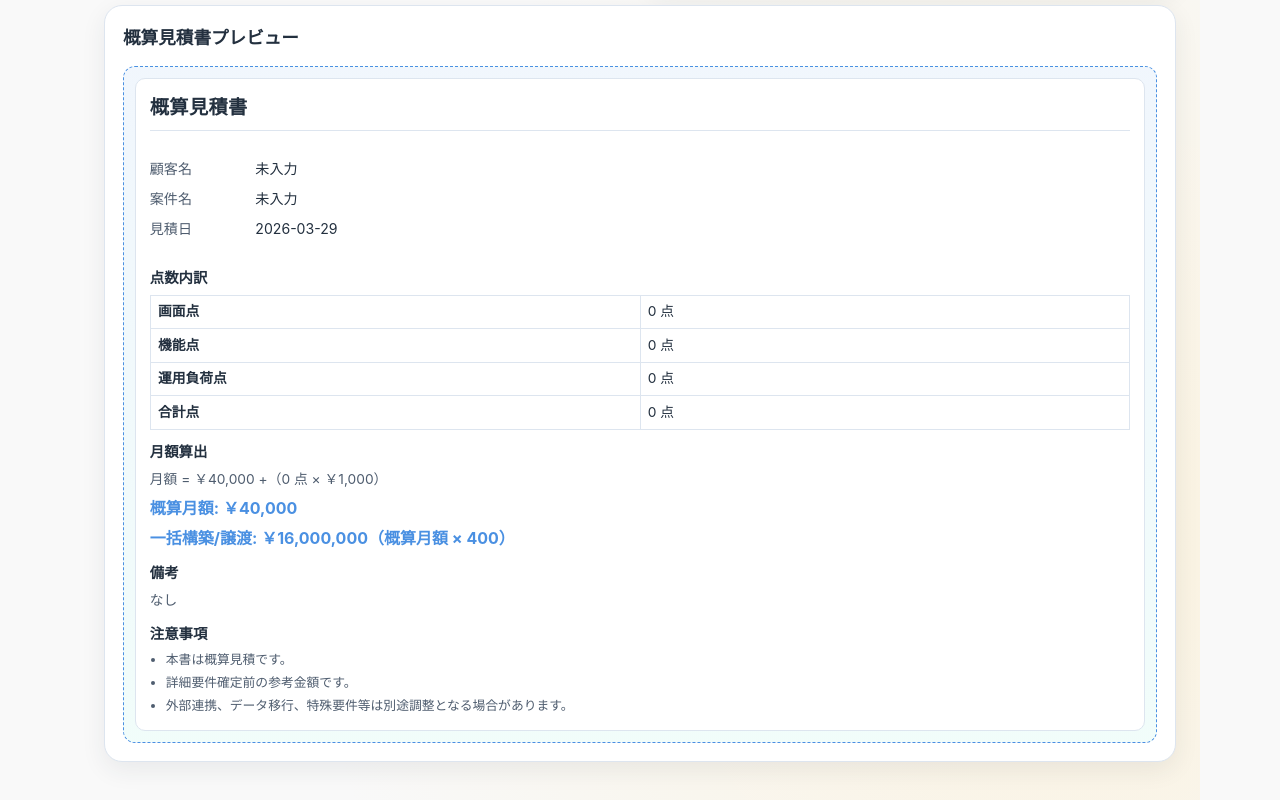
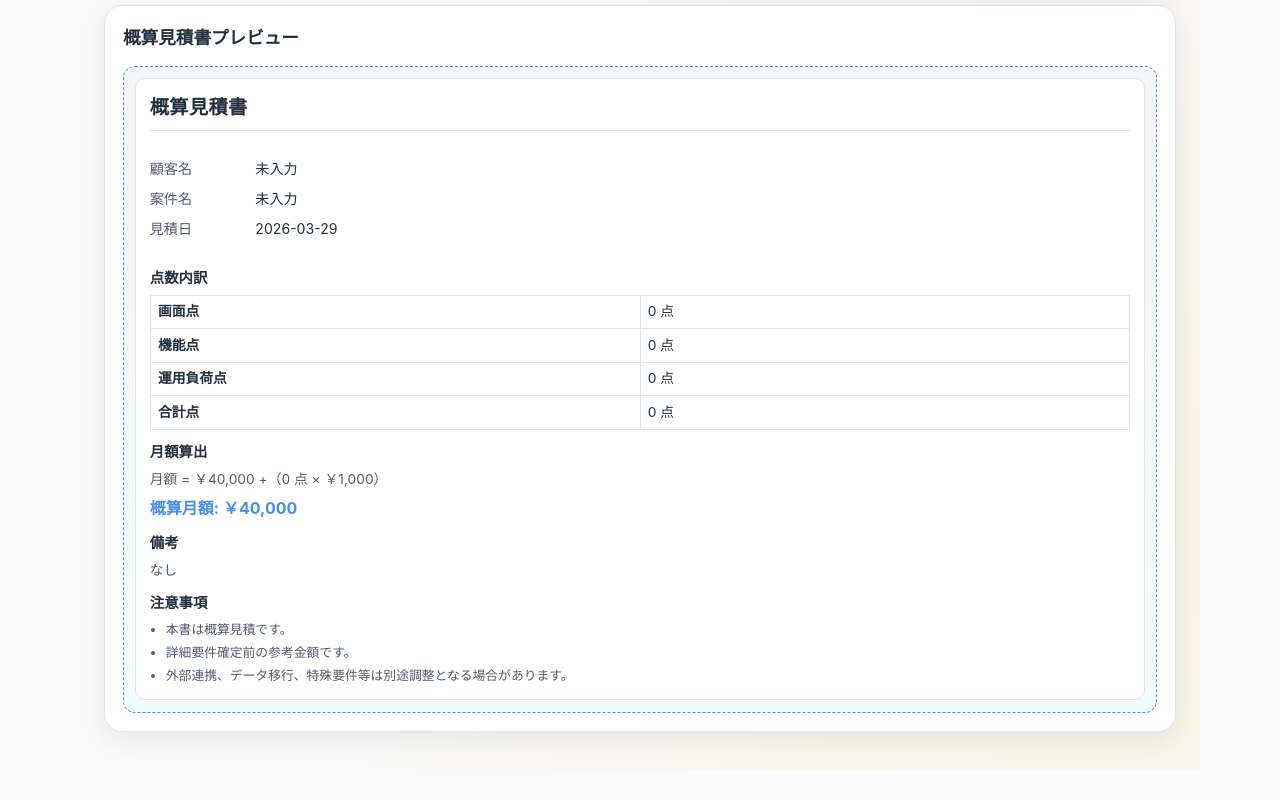
Before and after one commit to ANOSkdy/acoru_estimate, a Next.js app: page / in a window 1280 px wide. Shown: the part 1813-2613 px from the top of the page. After the commit the page ends 2583 px from the top, so only its background shows below. Built offline with nearby package versions, Linux system fonts and the light colour scheme.

Commit message:
Remove build/transfer fee from print estimate

```diff
--- a/components/estimate/EstimateShell.tsx
+++ b/components/estimate/EstimateShell.tsx
@@ -418,9 +418,6 @@ export function EstimateShell() {
                 {formatYen(SCORE_UNIT_PRICE)}）
               </p>
               <p className="print-doc__monthly-fee">概算月額: {formatYen(result.monthlyFee)}</p>
-              <p className="print-doc__monthly-fee">
-                一括構築/譲渡: {formatYen(result.buildTransferFee)}（概算月額 × 400）
-              </p>
             </section>
 
             <section className="print-doc__section" aria-label="備考">
```
